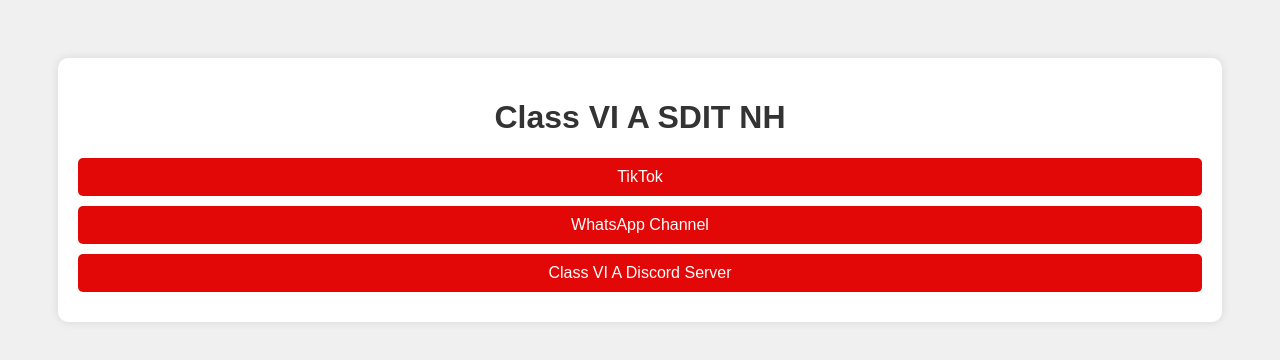
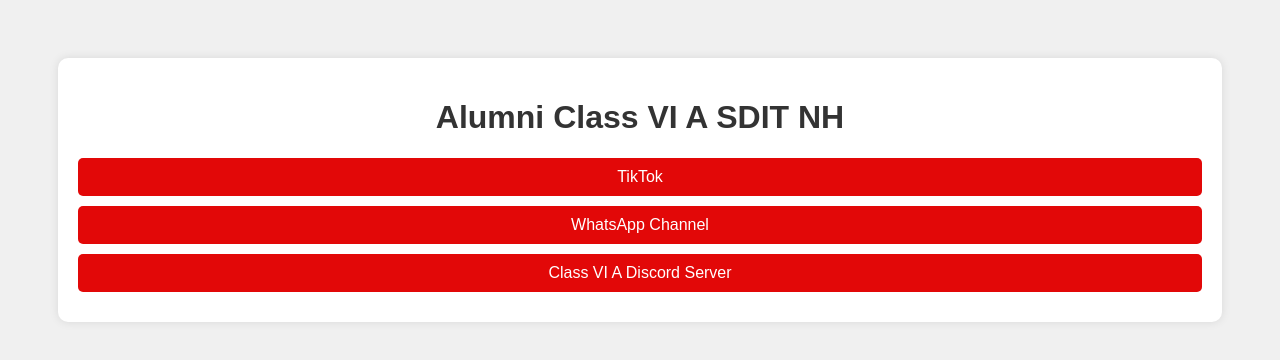
Before and after one commit to AlifFP/Class-VI-A-Dashboard, a plain HTML site: page index.html in a window 1280 px wide. Drawn offline with Linux system fonts and the light colour scheme.

Commit message:
Update index.html

```diff
--- a/index.html
+++ b/index.html
@@ -3,12 +3,12 @@
 <head>
     <meta charset="UTF-8">
     <meta name="viewport" content="width=device-width, initial-scale=1.0">
-    <title>Class VI A</title>
+    <title>Alumni Class VI A</title>
     <link rel="stylesheet" href="styles.css">
 </head>
 <body>
     <div class="container">
-        <h1>Class VI A SDIT NH</h1>
+        <h1>Alumni Class VI A SDIT NH</h1>
         <a href="https://www.tiktok.com/@class.vi.a.sdit.nh?is_from_webapp=1&sender_device=pc" target="_blank">TikTok</a>
         <a href="https://whatsapp.com/channel/0029VbBBUqV3mFXxBv3Ve22Q" target="_blank">WhatsApp Channel</a>
         <a href="https://discord.gg/wMZRKTFTmP" target="_blank">Class VI A Discord Server</a>
```
